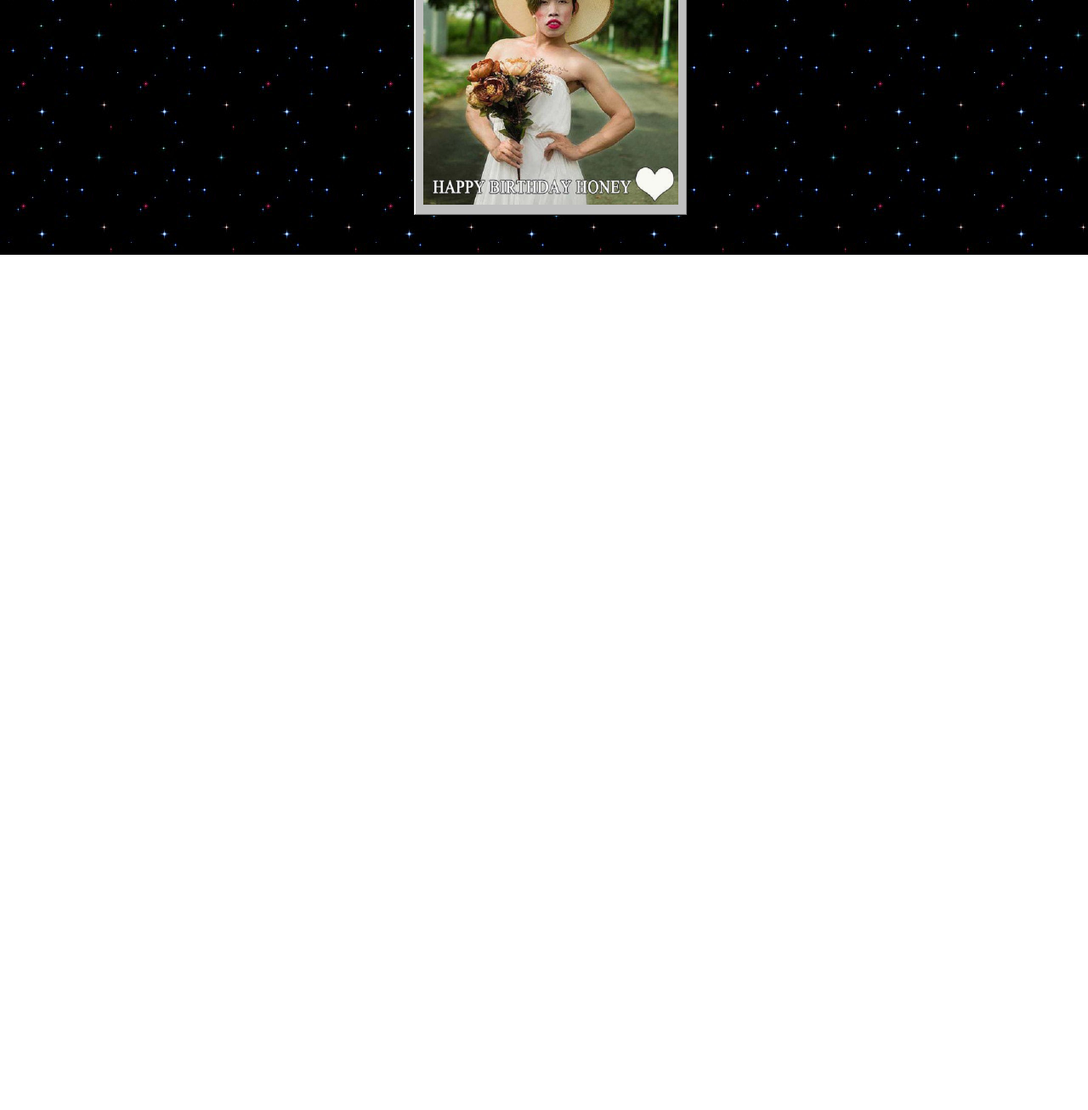
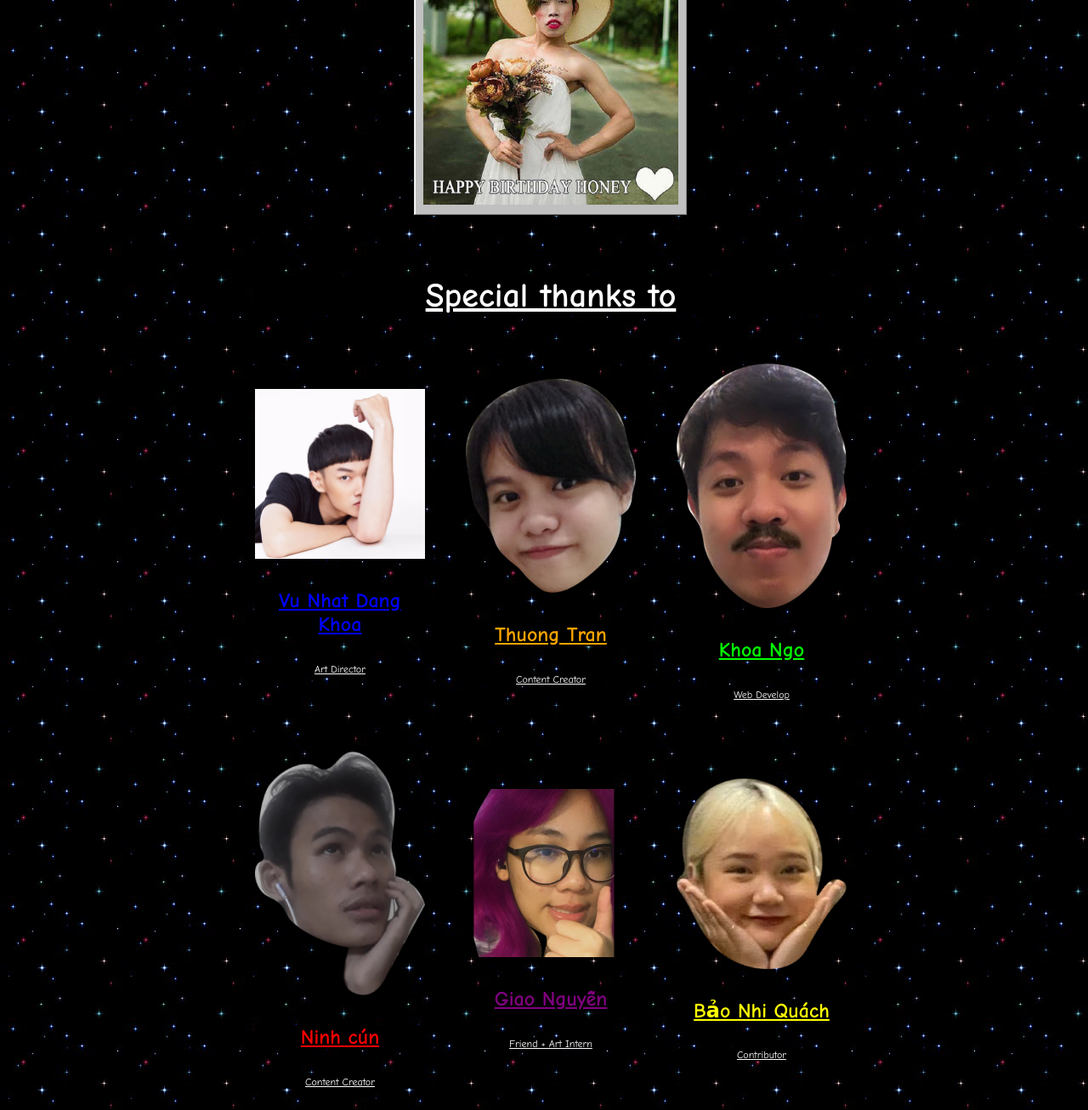
Before and after one commit to themarcus125/chinese-girl, a website: page docs/index.html in a window 1280 px wide. Shown: the part 6610-7917 px from the top of the page at 85% size. Before the commit the page ends 6910 px from the top, so only its background shows below. Drawn offline with nearby package versions, Linux system fonts and the light colour scheme.

Commit message:
Add contributors.

```diff
--- a/docs/index.html
+++ b/docs/index.html
@@ -503,6 +503,50 @@
   </div>
   <br />
 
+  <h2>Special thanks to</h2>
+  <div class="contributor_wrapper">
+    <div class="contributor">
+      <img src="images/co1.png" alt="dkhoa" />
+      <h4 class="blue">Vu Nhat Dang Khoa</h4>
+      <p>Art Director</p>
+    </div>
+    <div class="contributor">
+      <img src="images/co2.png" alt="dkhoa" />
+      <h4 class="orange">Thuong Tran</h4>
+      <p>Content Creator</p>
+    </div>
+    <div class="contributor">
+      <img src="images/co3.png" alt="dkhoa" />
+      <h4 class="green">Khoa Ngo</h4>
+      <p>Web Develop</p>
+    </div>
+    <div class="contributor">
+      <img src="images/co4.png" alt="dkhoa" />
+      <h4 class="red">Ninh cún</h4>
+      <p>Content Creator</p>
+    </div>
+    <div class="contributor">
+      <img src="images/co5.png" alt="dkhoa" />
+      <h4 class="purple">Giao Nguyễn</h4>
+      <p>Friend + Art Intern</p>
+    </div>
+    <div class="contributor">
+      <img src="images/co6.png" alt="dkhoa" />
+      <h4 class="yellow">Bảo Nhi Quách</h4>
+      <p>Contributor</p>
+    </div>
+    <div class="contributor">
+      <img src="images/co7.png" alt="dkhoa" />
+      <h4 class="brown">bobs.n.vagene</h4>
+      <p>Husband + Music Producer</p>
+    </div>
+    <div class="contributor">
+      <img src="images/co8.png" alt="dkhoa" />
+      <h4 class="skyblue">Felix Lê</h4>
+      <p>Video Director</p>
+    </div>
+  </div>
+
   <div class="ad">
     <img class="img_big" src="ad/ad1.png" alt="" />
     <img class="img_big" src="ad/ad2.png" alt="" />
--- a/docs/style.css
+++ b/docs/style.css
@@ -1,5 +1,5 @@
 body {
-  padding-top: 32px;
+  padding: 32px 0px 124px 0px;
   width: 100%;
   display: flex;
   flex-direction: column;
@@ -109,3 +109,31 @@ img {
   90% {-webkit-text-stroke-color: #ff008b}
   100% {-webkit-text-stroke-color: #ff0000}
 }
+
+.orange { color: #ffa500; }
+.blue { color: #0000ff; }
+.green { color: #00ff00; }
+.red { color: #ff0000; }
+.purple { color: #800080; }
+.yellow { color: #ffff00; }
+.pink { color: #ff00ff; }
+.brown { color: #a52a2a; }
+.skyblue { color: #87ceeb; }
+.black { color: #000000; }
+.white { color: #ffffff; }
+
+.contributor_wrapper {
+  display: flex;
+  flex-wrap: wrap;
+  width: 800px;
+  align-items: center;
+  justify-content: center;
+}
+.contributor {
+  width: 200px;
+  margin: 24px;
+}
+.contributor h4, .contributor p { width: 100%; }
+.contributor img {
+  width: 200px;
+}
```
Also changed, not shown: docs/images/co1.png (added), docs/images/co2.png (added), docs/images/co3.png (added), docs/images/co4.png (added), docs/images/co5.png (added), docs/images/co6.png (added), docs/images/co7.png (added), docs/images/co8.png (added).
